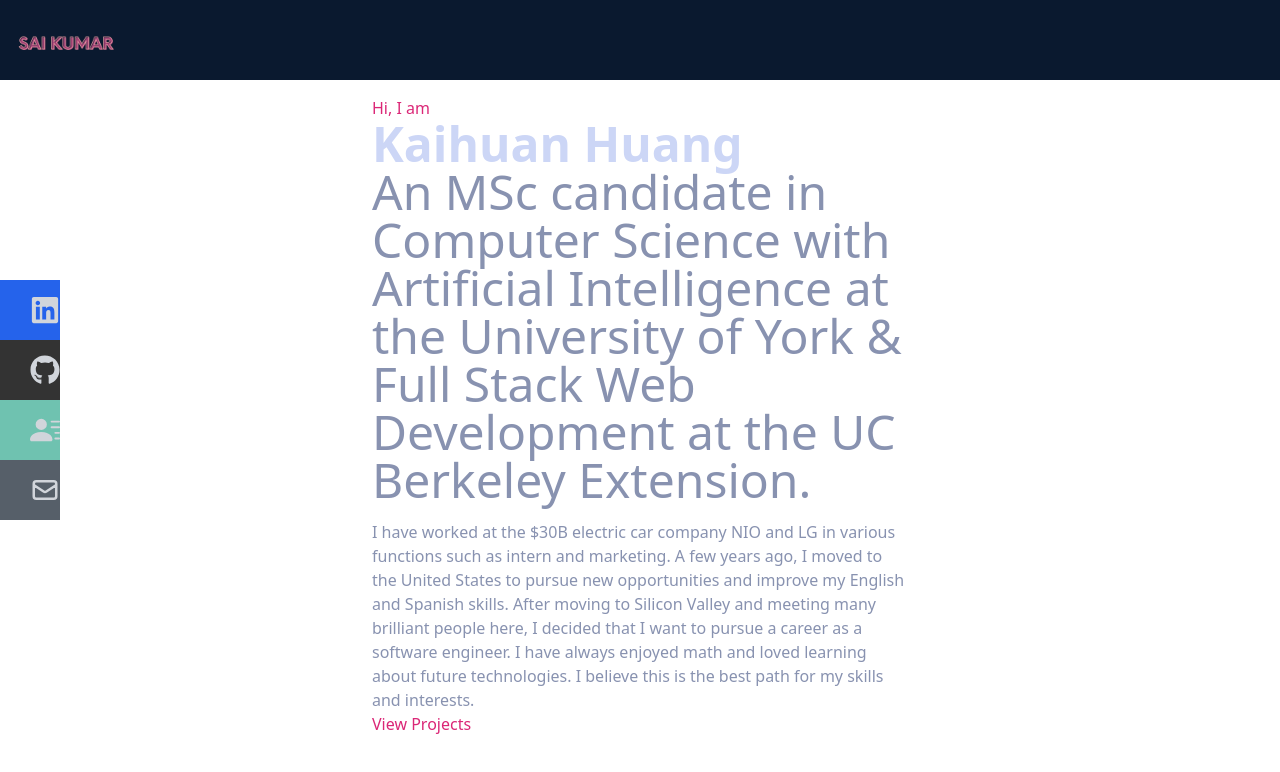
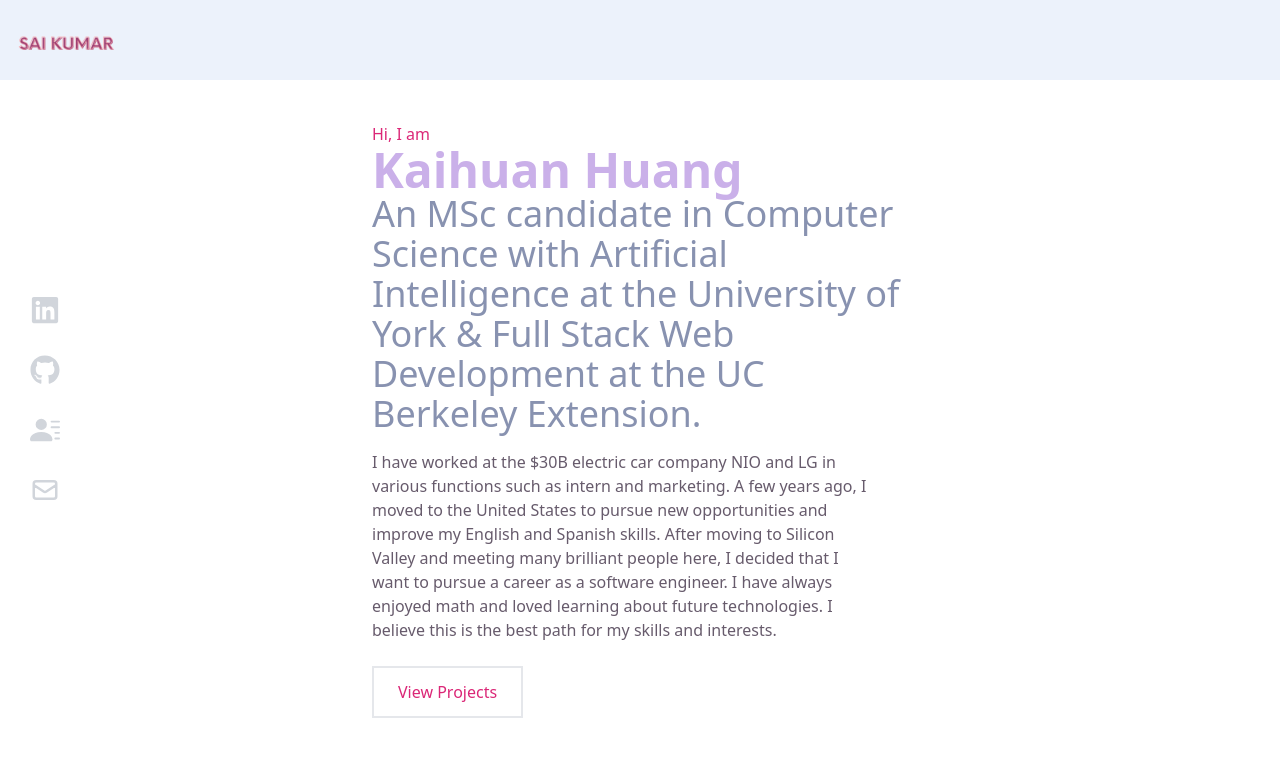
Before and after one commit to kaihuan-huang/Personal-Portfolio-React, a React (Create React App) app in the folder portfolio-react-kaihuan/: page / in a window 1280 px wide. Shown: the top 772 px of the page. Built offline with nearby package versions, Linux system fonts and the light colour scheme.

Commit message:
debug UI-UX

```diff
--- a/portfolio-react-kaihuan/src/components/Home.jsx
+++ b/portfolio-react-kaihuan/src/components/Home.jsx
@@ -1,5 +1,4 @@
 import React from "react";
-import { HiArrowNarrowRignt } from "react-icons/hi";
 
 const Home = () => {
   return (
@@ -7,15 +6,15 @@ const Home = () => {
       {/* Container */}
       <div className="max-w-[600px] mx-auto px-8 flex flex-col justify-center h-full">
         <p className="text-pink-600">Hi, I am</p>
-        <h1 className="text-3xl sm:text-5xl font-bold text-[#ccd6f6]">
+        <h1 className="text-3xl sm:text-5xl font-bold text-[#cab0e9]">
           Kaihuan Huang
         </h1>
-        <h2 className="text-2xl sm:text-5xl  text-[#8892b0]">
+        <h2 className="text-2xl sm:text-4xl  text-[#8892b0]">
           An MSc candidate in Computer Science with Artificial
           Intelligence at the University of York & Full Stack Web Development at the UC Berkeley
           Extension.
         </h2>
-        <p className="text-[#8892b0] py-4 max-w-[700px]">
+        <p className="text-[#675b6c] py-4 max-w-[500px]">
           I have worked at the $30B electric car company NIO and LG in various
           functions such as intern and marketing. A few years ago, I moved to
           the United States to pursue new opportunities and improve my English
@@ -24,12 +23,13 @@ const Home = () => {
           software engineer. I have always enjoyed math and loved learning about
           future technologies. I believe this is the best path for my skills and
           interests.
-          <div>
-        <button className='text-pink-600'>
-         View Projects
-        </button>
-      </div>
+
         </p>
+        <div>
+            <button className='text-pink-600 group border-2 px-6 py-3 my-2 flex items-center hover:text-[#cab0e9]'>
+                View Projects
+            </button>
+          </div>
       </div>
 
     </div>
--- a/portfolio-react-kaihuan/src/components/Navbar.jsx
+++ b/portfolio-react-kaihuan/src/components/Navbar.jsx
@@ -14,7 +14,7 @@ const Navbar = () => {
   const handleClick = () => setNav(!nav);
   return (
     <div>
-      <div className="fixed w-full h-[80px] flex justify-between items-center px-4 bg-[#0a192f] text-gray-300">
+      <div className="fixed w-full h-[80px] flex justify-between items-center px-4 bg-[#ecf2fb] text-gray-300">
         <div>
           {/* eslint-disable-next-line jsx-a11y/img-redundant-alt */}
           <img src={Logo} alt="Logo Image" style={{ width: "100px" }} />
@@ -37,7 +37,7 @@ const Navbar = () => {
         className={
           !nav
             ? "hidden"
-            : "absolute top-0 w-full h-screen bg-[#0a192f] flex flex-col justify-center items-center"
+            : "absolute top-0 w-full h-screen bg-[#ACEAF7] flex flex-col justify-center items-center"
         }
       >
         <ul>
@@ -51,25 +51,25 @@ const Navbar = () => {
       {/* Social icons */}
       <div className="flex fixed flex-col top-[35%] left-0">
         <ul>
-          <li className='w-[160px] h-[60px] flex justify-between items-center ml-[-100px] hover:ml-[-10px] duration-300 bg-blue-600'>
+          <li className='w-[160px] h-[60px] flex justify-between items-center ml-[-100px] hover:ml-[-10px] duration-300'>
             <a  className='flex justify-between items-center w-full text-gray-300' href="/">
               Linkedin <FaLinkedin size={30}/>
             </a>
           </li>
-          <li className='w-[160px] h-[60px] flex justify-between items-center ml-[-100px] hover:ml-[-10px] duration-300 bg-[#333333]'>
+          <li className='w-[160px] h-[60px] flex justify-between items-center ml-[-100px] hover:ml-[-10px] duration-300 '>
             <a className='flex justify-between items-center w-full text-gray-300'
             href="/">
 
               Github <FaGithub size={30}/>
             </a>
           </li>
-          <li className='w-[160px] h-[60px] flex justify-between items-center ml-[-100px] hover:ml-[-10px] duration-300 bg-[#6fc2b0]'>
+          <li className='w-[160px] h-[60px] flex justify-between items-center ml-[-100px] hover:ml-[-10px] duration-300'>
             <a className='flex justify-between items-center w-full text-gray-300'
             href="/">
               Resume <BsFillPersonLinesFill size={30}/>
             </a>
           </li>
-          <li className='w-[160px] h-[60px] flex justify-between items-center ml-[-100px] hover:ml-[-10px] duration-300 bg-[#565f69]'>
+          <li className='w-[160px] h-[60px] flex justify-between items-center ml-[-100px] hover:ml-[-10px] duration-300'>
             <a className='flex justify-between items-center w-full text-gray-300'
             href="/">
               Email <HiOutlineMail  size={30}/>
```
